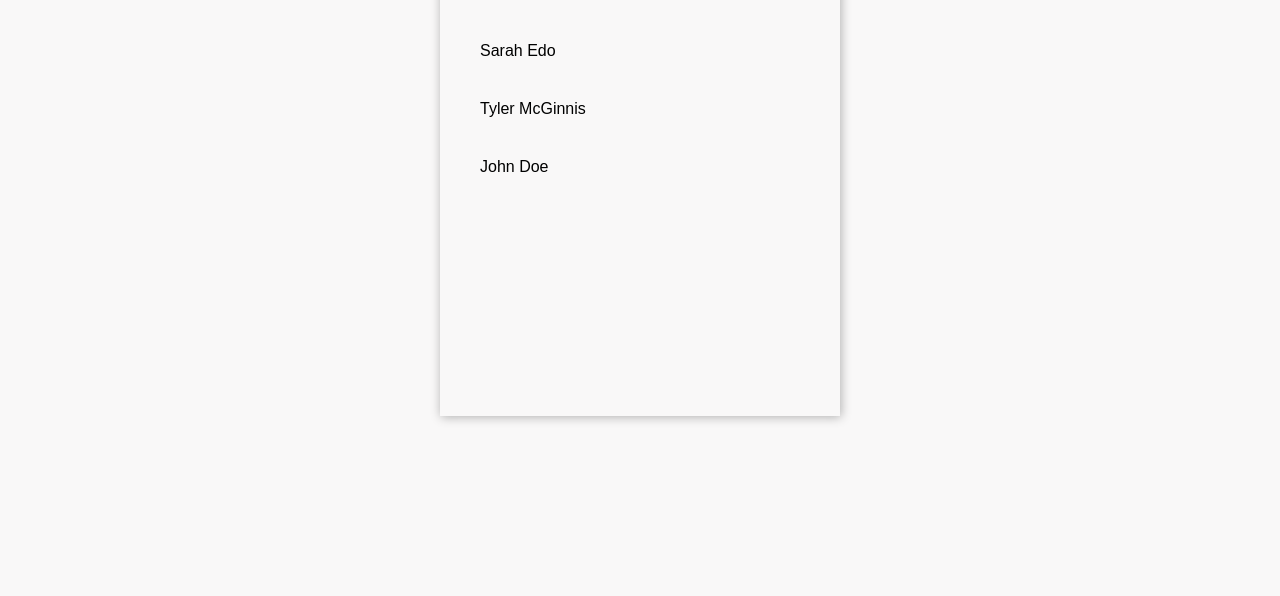
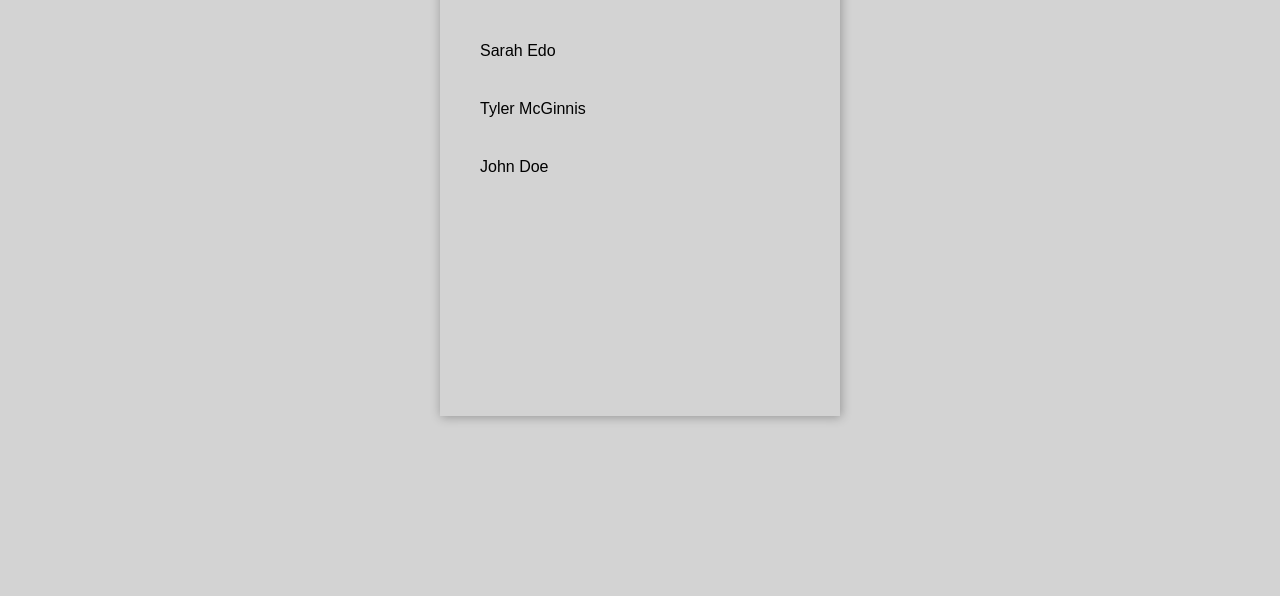
Before and after one commit to mattrobertson14/would-you-rather, a React app: page / in a window 1280 px wide. Shown: the part 204-800 px from the top of the page. Built offline with nearby package versions, Linux system fonts and the light colour scheme; a web font is replaced by a local one.

Commit message:
change background color

```diff
--- a/src/components/App/App.css
+++ b/src/components/App/App.css
@@ -2,7 +2,7 @@
   position: absolute;
   height: 100%;
   width: 100%;
-  background-color: #F9F8F8;
+  background-color: lightgrey;
   font-family: 'Marvel', sans-serif;
 }
 
```
